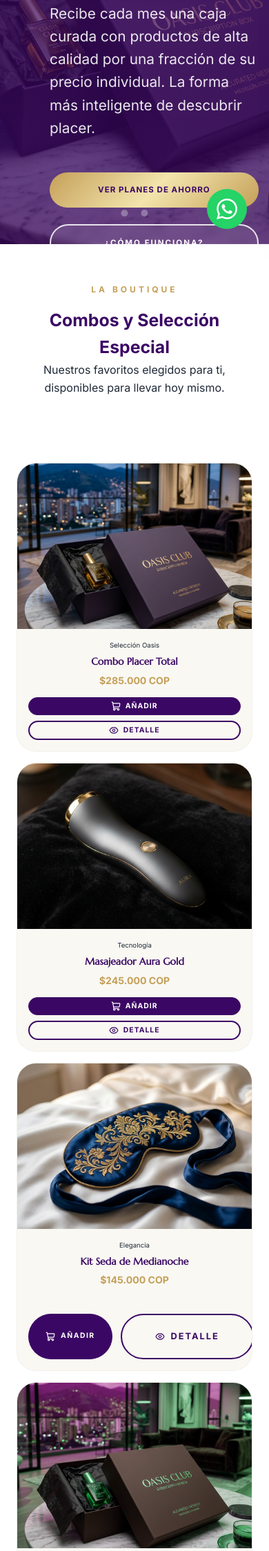
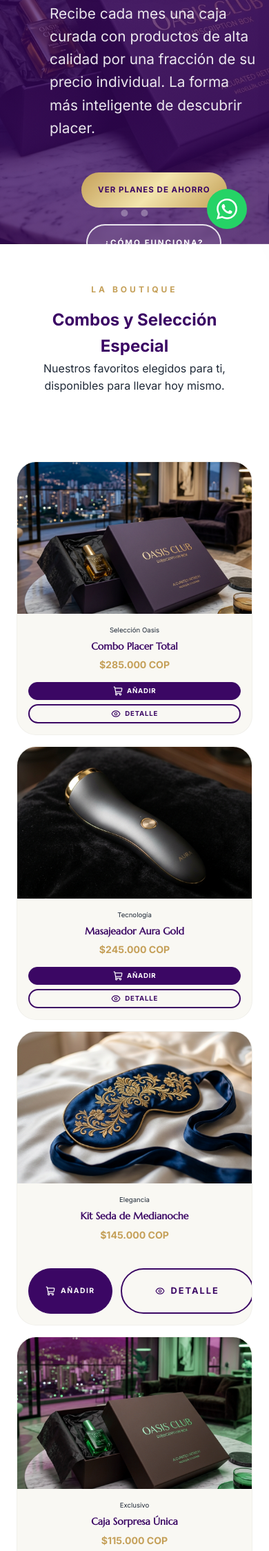
Before and after one commit to cero1studio/oasis-club-platform, a PHP site: page / in a window 390 px wide. Shown: the part 480-2729 px from the top of the page at 69% size. Run offline with PHP 8.4, Linux system fonts and the light colour scheme.

Commit message:
fix: hero height mobile, buttons never 100% width, compact sizing

```diff
--- a/style.css
+++ b/style.css
@@ -434,28 +434,42 @@ body { font-family: var(--font-body); background-color: var(--bg-cream); color:
     /* CHECKOUT / ACCOUNT */
     .checkout-grid, .account-grid { grid-template-columns: 1fr; }
 
-    /* BUTTONS */
-    .btn-primary { padding: 1.1rem 2rem; font-size: 0.8rem; }
-    .btn-hero-outline { padding: 1.1rem 2rem; font-size: 0.75rem; }
+    /* BUTTONS — compactos, sin 100% width */
+    .btn-primary { padding: 0.9rem 1.8rem; font-size: 0.75rem; }
+    .btn-hero-outline { padding: 0.9rem 1.8rem; font-size: 0.7rem; }
+
+    /* HERO: fix real — sobreescribir DESPUÉS del base 90vh */
+    /* (el override de altura está abajo, junto al selector base) */
 }
 
 @media (max-width: 480px) {
     .product-grid { grid-template-columns: 1fr; gap: 1rem; }
-    .product-img { height: 240px; }
-    .product-btns { flex-direction: column; gap: 0.5rem; }
+    .product-img { height: 220px; }
+    /* Botones en columna en pantalla muy pequeña pero sin 100% width */
+    .product-btns { flex-direction: column; gap: 0.4rem; }
     .product-btns .btn-action,
-    .product-btns .btn-outline { width: 100%; height: 44px; font-size: 0.65rem; letter-spacing: 1px; padding: 0 1rem; }
-    .hero-content h1 { font-size: clamp(1.5rem, 9vw, 2rem); }
-    .section-header h2 { font-size: 1.55rem; }
+    .product-btns .btn-outline {
+        width: auto;
+        align-self: stretch;
+        height: 42px;
+        font-size: 0.6rem;
+        letter-spacing: 0.8px;
+        padding: 0 0.8rem;
+    }
+    .hero-content h1 { font-size: clamp(1.4rem, 8vw, 1.9rem); }
+    .section-header h2 { font-size: 1.5rem; }
     .pricing-card { flex: 0 0 88vw !important; }
     .shop-filters { flex-direction: column; }
     .filter-group { min-width: unset; width: 100%; }
-    .amount { font-size: 2.8rem !important; }
-    .btn-primary, .btn-hero-outline { width: 100%; }
+    .amount { font-size: 2.6rem !important; }
+    /* Hero buttons: compact, NOT full width */
+    .hero-btns a { width: auto; align-self: center; }
     .section-header { padding: 0 0.5rem; }
 }
-/* HERO SLIDER */
+/* HERO SLIDER — base styles */
 .hero-slider { height: 90vh; position: relative; overflow: hidden; background: #000; }
+@media (max-width: 768px) { .hero-slider { height: 70vh; } }
+@media (max-width: 480px) { .hero-slider { height: 60vh; } }
 .slides { height: 100%; position: relative; }
 .slide {
     position: absolute;
```
